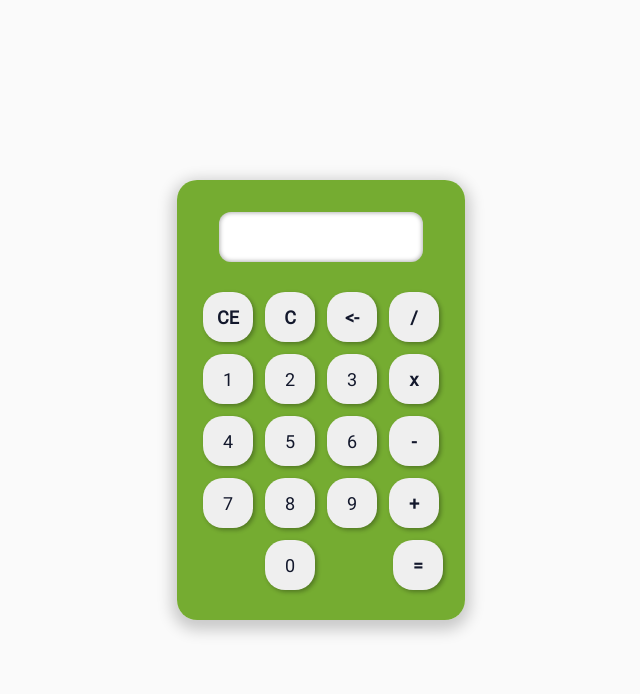
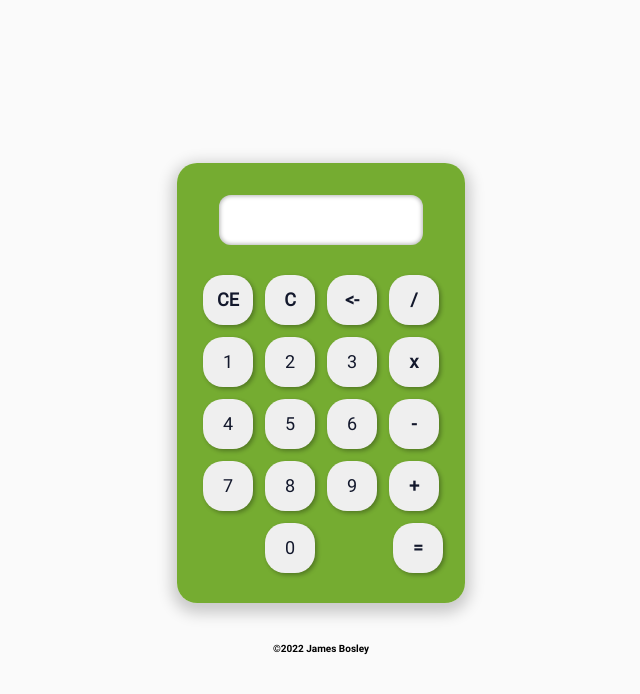
Before and after one commit to James-Bosley/calculator, a React (Create React App) app: page / in a window 1280 px wide. Shown: the top 694 px of the page, without its empty margins (319-959 px from the left). Built offline with nearby package versions, Linux system fonts and the light colour scheme.

Commit message:
Readme added.

```diff
--- a/src/App.tsx
+++ b/src/App.tsx
@@ -42,8 +42,6 @@ const App: FC = () => {
           calculatedResult = currentInput;
       }
 
-      calculatedResult = Number(calculatedResult.toFixed(2));
-
       setResult(calculatedResult);
       setCurrentInput(null);
       setPreviousInput(currentInput);
@@ -57,8 +55,8 @@ const App: FC = () => {
 
   const handleSetOperator = useCallback(
     (operator: MathOperators | null) => {
-      // This allows selection of the operator to complete the previous calculation and
-      // chain mathmatical operations.
+      // This allows selection of the next operator to complete the previous calculation and
+      // thus chain mathmatical operations.
       if (previousInput && currentInput) {
         calculate(true);
       } else {
@@ -112,6 +110,7 @@ const App: FC = () => {
           calculate={calculate}
         />
       </div>
+      <footer className="footer">&copy;{new Date().getFullYear()} James Bosley</footer>
     </div>
   );
 };
--- a/src/app.scss
+++ b/src/app.scss
@@ -4,6 +4,7 @@
 .app {
   height: 100vh;
   display: flex;
+  flex-direction: column;
   justify-content: center;
   align-items: center;
   background-color: $background-color;
@@ -20,3 +21,7 @@
     padding: 2.4rem 1.6rem;
   }
 }
+
+.footer {
+  margin-top: 2.4rem;
+}
--- a/src/components/display/Display.tsx
+++ b/src/components/display/Display.tsx
@@ -12,7 +12,11 @@ const Display: FC<Props> = ({ currentInput, result, setCurrentInput }) => {
   // Placeholder value is used to display the result of a calculation.
   const getPlaceholder = () => {
     if (result !== null) {
-      return result.toString();
+      if (Number.isInteger(result)) {
+        return result.toString();
+      } else {
+        return result.toFixed(2).toString();
+      }
     }
     return "";
   };
--- a/src/components/display/display.scss
+++ b/src/components/display/display.scss
@@ -15,6 +15,7 @@
     box-shadow: inset 0px 0px 4px 1px rgba(0, 0, 0, 0.3);
     text-align: right;
     outline: none;
+    overflow-x: scroll;
 
     &::placeholder {
       @include display-text;
```
Also changed, not shown: 1 other file (tests, documents, lock files or other folders).
